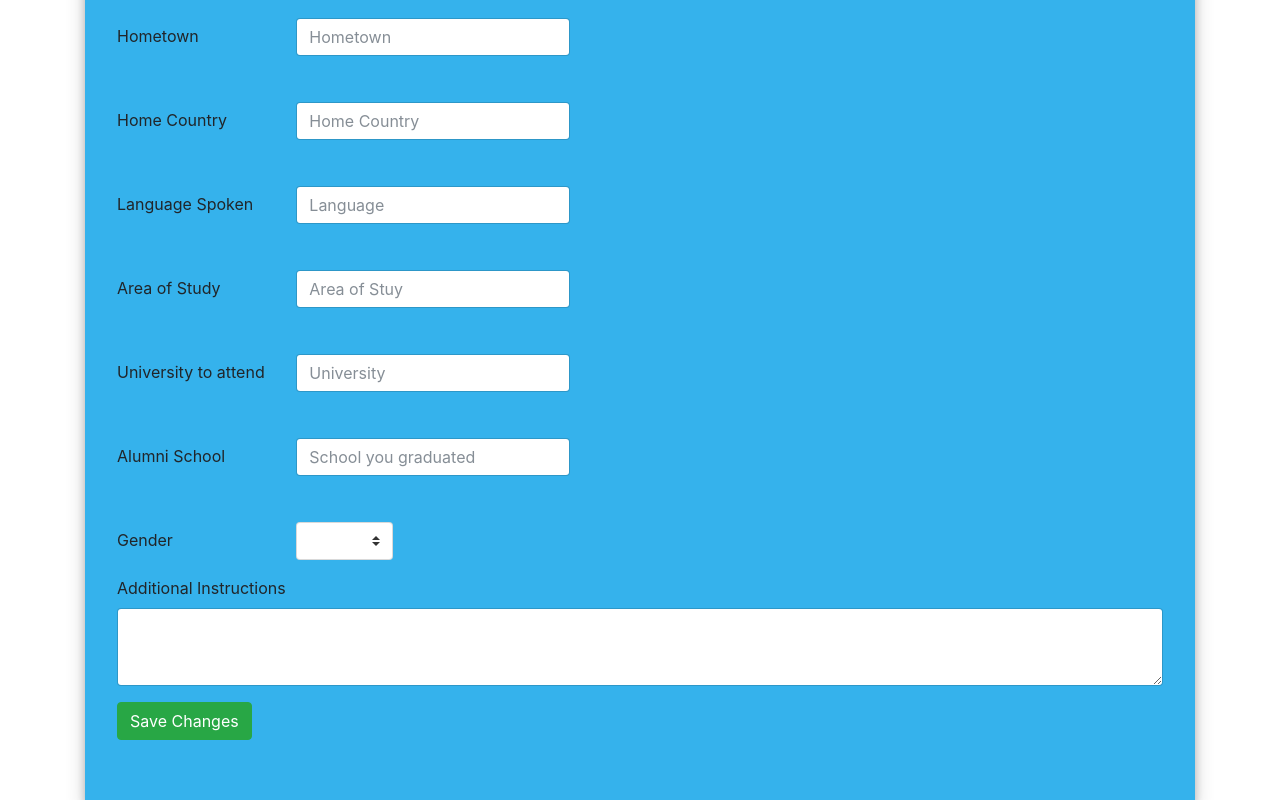
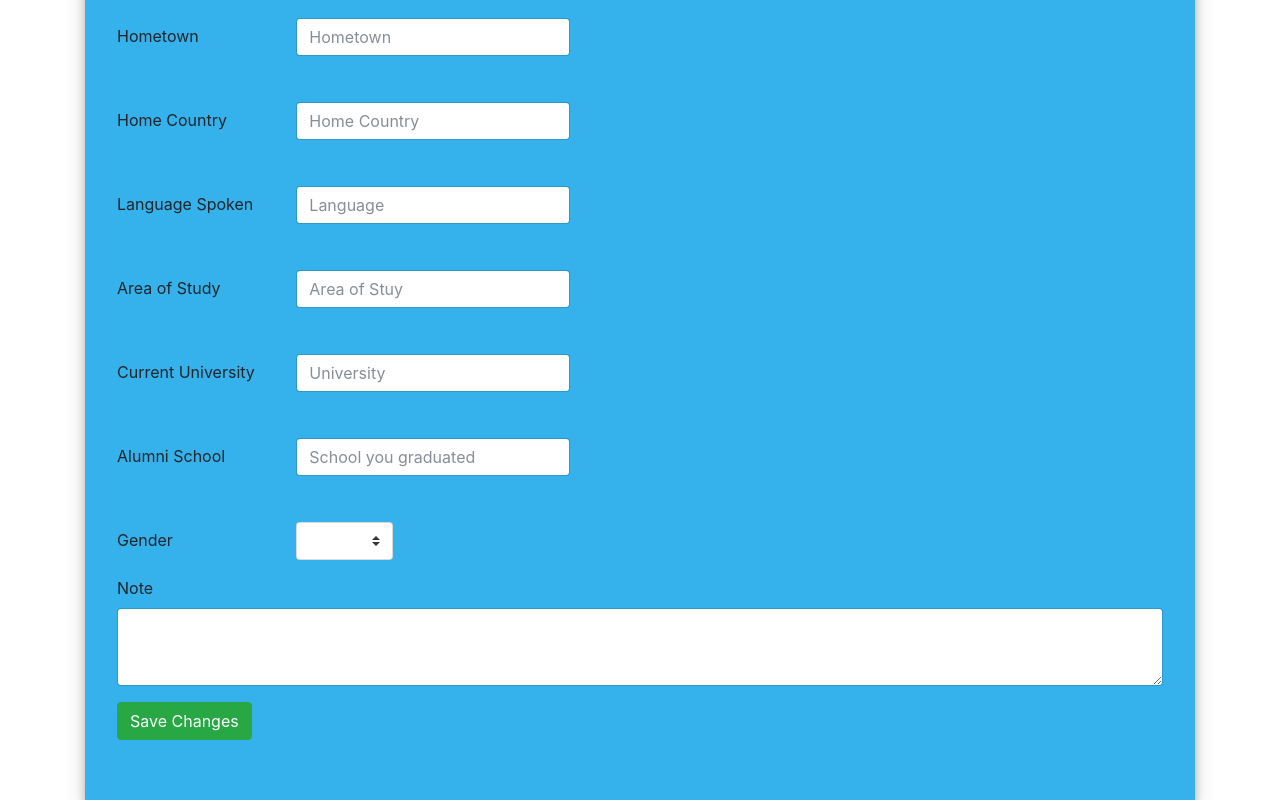
Before and after one commit to alexshou/studentsPickup, a website: page public/driverProfile.html in a window 1280 px wide. Shown: the part 532-1332 px from the top of the page. Drawn offline with nearby package versions, Linux system fonts and the light colour scheme; no server answers; some icons are missing.

Commit message:
polish 6

```diff
--- a/public/driverProfile.html
+++ b/public/driverProfile.html
@@ -154,7 +154,7 @@
                     </div>
                 </div>
                 <div class="form-group row">
-                    <label for="UniversityInput" class="col-sm-2 col-form-label">University to attend</label>
+                    <label for="UniversityInput" class="col-sm-2 col-form-label">Current University</label>
                     <div class="col-auto">
                         <input type="text" class="form-control" id="universityInput" placeholder="University">
                     </div>
@@ -176,7 +176,7 @@
                     </div>
                 </div>
                 <div class="form-group">
-                    <label for="exampleFormControlTextarea1">Additional Instructions</label>
+                    <label for="exampleFormControlTextarea1">Note</label>
                     <textarea class="form-control" id="driverNoteInput" rows="3"></textarea>
                 </div>
                 <button type="button" class="btn btn-success btn" id="saveDriverProfile"><span class="glyphicon glyphicon-off"></span>Save Changes</button>
```
Also changed, not shown: public/driverLogin.html (+1 -1 lines), public/passengerLogin.html (+1 -1 lines).
